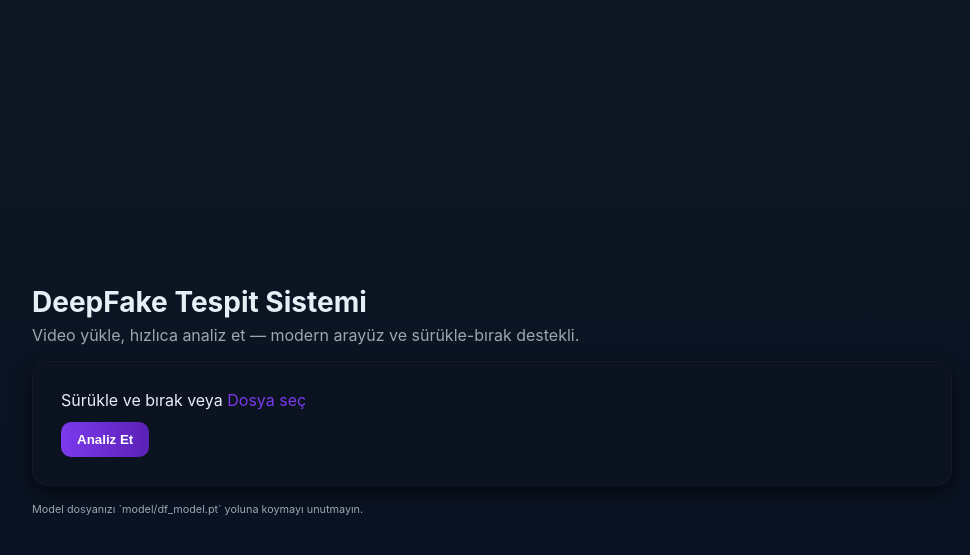
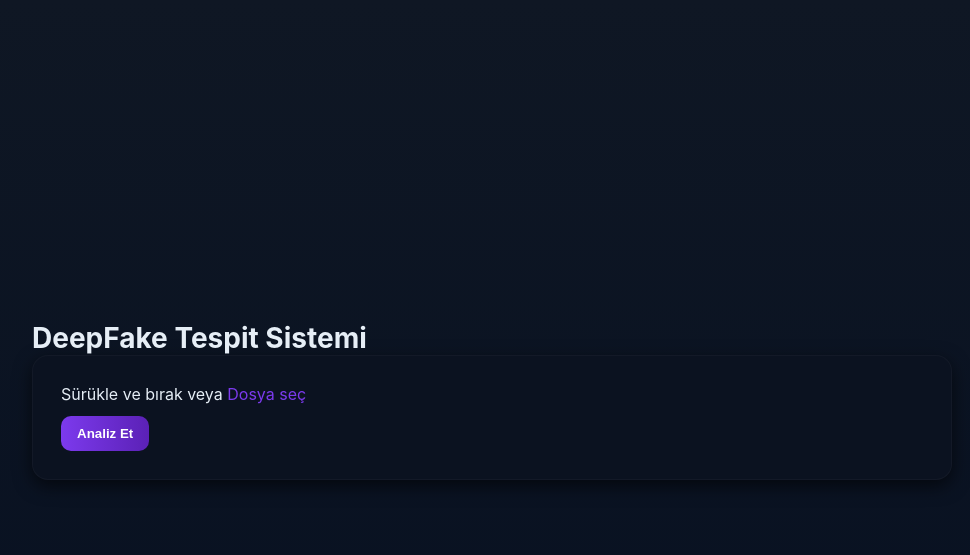
Before and after one commit to copperland/DeepFakeWebApp, a Flask app: page / in a window 1280 px wide. Shown: the top 555 px of the page, without its empty margins (148-1118 px from the left). Run offline with Flask 3, Linux system fonts and the light colour scheme.

Commit message:
index.html

```diff
--- a/templates/index.html
+++ b/templates/index.html
@@ -10,14 +10,13 @@
   <main class="container">
     <header>
       <h1>DeepFake Tespit Sistemi</h1>
-      <p class="muted">Video yükle, hızlıca analiz et — modern arayüz ve sürükle-bırak destekli.</p>
     </header>
 
     <section class="uploader">
       <div id="drop-area" class="drop-area">
-        <form id="upload-form">
+        <form id="upload-form" method="POST" action="/Detect" enctype="multipart/form-data">
           <p>Sürükle ve bırak veya <label class="file-label" for="fileElem">Dosya seç</label></p>
-          <input type="file" id="fileElem" name="video" accept="video/*" />
+          <input type="file" id="fileElem" name="video" accept="video/*" required />
           <div id="file-details" class="file-details"></div>
           <button id="uploadBtn" type="submit" class="btn">Analiz Et</button>
         </form>
@@ -29,9 +28,7 @@
       <div id="result-card" class="card"></div>
     </section>
 
-    <footer>
-      <small>Model dosyanızı `model/df_model.pt` yoluna koymayı unutmayın.</small>
-    </footer>
+
   </main>
 
   <script src="/static/script.js"></script>
```
